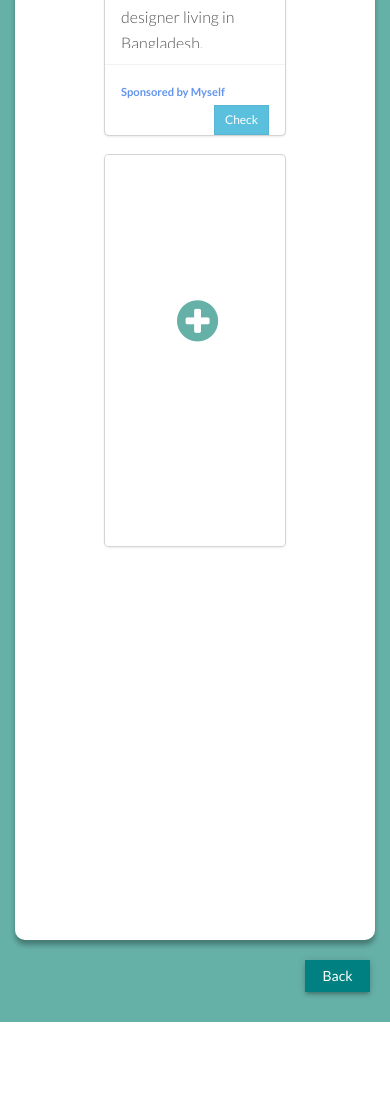
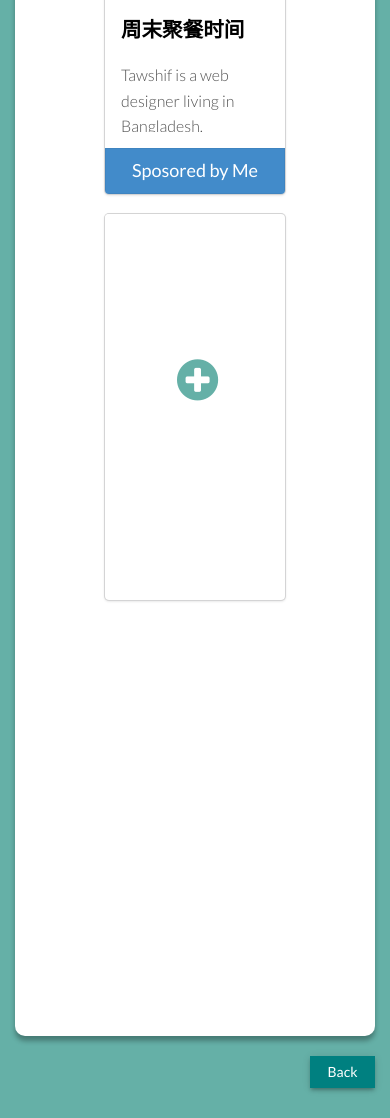
Before and after one commit to BorisChenCZY/BlockChainLotterySystem, a Django app: page /card in a window 390 px wide. Shown: the part 1057-2175 px from the top of the page. Before the commit the page ends 2079 px from the top, so only its background shows below. Run offline with Django 4.2, Linux system fonts and the light colour scheme; some libraries are stand-ins or nearby versions.

Commit message:
list page add

```diff
--- a/startvote/static/css/style.css
+++ b/startvote/static/css/style.css
@@ -117,7 +117,7 @@ a:hover {
 }
 
 .content,.container {
-	overflow: hidden;
+	/*overflow: hidden;*/
 }
 
 .trans {
--- a/startvote/templates/card.html
+++ b/startvote/templates/card.html
@@ -18,6 +18,7 @@
   <link rel="stylesheet" href="/static/css/style.css">
   <!-- skin -->
   <link rel="stylesheet" href="/static/skin/default.css"><script src="//code.jquery.com/jquery-1.11.1.min.js"></script>
+
     <!------ Include the above in your HEAD tag ---------->
 
     <style type="text/css">
@@ -187,7 +188,7 @@
         }
 
         .mycontainer{
-            border-radius: 10px;
+            border-radius: 10px 10px 10px 10px;
             margin-top: 50px;
             margin-bottom: 20px;
             background: #ffffff;
@@ -196,13 +197,34 @@
             padding-left: 90px;
             padding-right: 90px;
         }
+        .form-title-row{
+            display: inline-block;
+            box-sizing: border-box;
+            color: #4c565e;
+            font-size: 24px;
+            padding-top: 30px;
+            border-bottom: 2px solid #6caee0;
+            margin: 0;
+        }
+        .myfont{
+            font: 14px/1.5 Arial, Helvetica, sans-serif;
+            font-size: 40px; line-height: 30px;
+            font-weight: 500;
+            color: #4c565e;
+        }
     </style>
 </head>
 
 <body>
 <div class="container">
 <div class="container mycontainer">
-    <div class="row">
+    <div class="row" style="padding-left: 40%">
+        <div class="form-title-row">
+                <a href="{% url 'index' %}" ><h1 class="myfont">BlockVote</h1></a>
+            </div>
+    </div>
+
+    <div class="row" style="padding-top: 15px">
 
         <div class="col-sm-6 col-md-4 col-lg-3 mt-4">
             <div  class="card card-inverse card-info">
@@ -214,12 +236,12 @@
                         2018年“十佳毕业生”候选人有16位，16进10的校级评选中，他们将通过师生投票和评委评议的方式决出。师生投票在校级评选中占比为20%。
                     </div>
                 </div>
-                <div class="card-footer unfinish">
-                    <small style="font-weight: bold;">Unfinished</small>
-                    <a href="{% url 'form' %}"><button class="btn btn-info float-right btn-sm">Vote</button></a>
-                </div>
+                <a href="{% url 'form' %}"><button type="button" class="btn btn-danger btn-lg btn-block">Unfinished</button></a>
+
             </div>
         </div>
+
+
         <div class="col-sm-6 col-md-4 col-lg-3 mt-4">
             <div class="card card-inverse card-info">
                 <img class="card-img-top" src="http://success-at-work.com/wp-content/uploads/2015/04/free-stock-photos.gif">
@@ -230,10 +252,7 @@
                         Tawshif is a web designer living in Bangladesh.
                     </div>
                 </div>
-                <div class="card-footer finished">
-                    <small style="font-weight: bold;">Finished</small>
-                    <button class="btn btn-info float-right btn-sm">Check</button>
-                </div>
+                <a href="{% url 'index' %}"><button type="button" class="btn btn-success btn-lg btn-block">Finished</button></a>
             </div>
         </div>
         <div class="col-sm-6 col-md-4 col-lg-3 mt-4">
@@ -246,14 +265,12 @@
                         Tawshif is a web designer living in Bangladesh.
                     </div>
                 </div>
-                <div class="card-footer myself">
-                    <small style="font-weight: bold;">Sponsored by Myself</small>
-                    <button class="btn btn-info float-right btn-sm">Check</button>
-                </div>
+                <a href="{% url 'index' %}"><button type="button" class="btn btn-primary btn-lg btn-block">Sposored by Me</button></a>
             </div>
         </div>
 
 
+{#        加号#}
 
         <div class="col-sm-6 col-md-4 col-lg-3 mt-4">
             <div class="card card-inverse card-info ">
@@ -266,23 +283,16 @@
                         <br/>&nbsp
                     </div>
                 </div>
-                 <div class="card-footer-null">
-                    <small>&nbsp</small>
-                    <button class="btn btn-info float-right btn-sm btn-null">&nbsp</button>
-                </div>
+                 <button type="button" class="btn btn-primary btn-lg btn-block invisible">Sposored by Me</button>
+
             </div>
         </div>
 
-
-
-
-
-
-
-{#        空的card#}
+{#        空的card 仅仅用于占位#}
         <div class="col-sm-6 col-md-4 col-lg-3 mt-4">
             <div class="card card-inverse card-info card-null">
                 <img class="card-img-top-null" src="/static/img/null.png">
+                <a href="{% url 'form' %}"><i class="fa fa-plus-circle fa-3x invisible" style="color: #65B0A7;margin-left: 40%"></i></a>
                 <div class="card-block card-block-null">
 
                     <h4 class="card-title">&nbsp</h4>
@@ -290,12 +300,33 @@
                         <br/>&nbsp
                     </div>
                 </div>
-                <div class="card-footer-null">
-                    <small>&nbsp</small>
-                    <button class="btn btn-info float-right btn-sm btn-null">&nbsp</button>
-                </div>
+                 <button type="button" class="btn btn-primary btn-lg btn-block invisible">Sposored by Me</button>
+
             </div>
         </div>
+
+
+
+{##}
+{##}
+{##}
+{##}
+{#        <div class="col-sm-6 col-md-4 col-lg-3 mt-4">#}
+{#            <div class="card card-inverse card-info card-null">#}
+{#                <img class="card-img-top-null" src="/static/img/null.png">#}
+{#                <div class="card-block card-block-null">#}
+{##}
+{#                    <h4 class="card-title">&nbsp</h4>#}
+{#                    <div class="card-text">#}
+{#                        <br/>&nbsp#}
+{#                    </div>#}
+{#                </div>#}
+{#                <div class="card-footer-null">#}
+{#                    <small>&nbsp</small>#}
+{#                    <button class="btn btn-info float-right btn-sm btn-null">&nbsp</button>#}
+{#                </div>#}
+{#            </div>#}
+{#        </div>#}
 
 
 
@@ -304,12 +335,12 @@
 
 
 </div>
-    <div>
+    <div >
 
 {#        <a href="{% url 'index' %}">#}
 {#        <button class="btn btn-info float-right btn-sm btn-lg" style="margin-bottom: 20px">#}
 {#                  Back</button></a>#}
-        <a href="{% url 'index' %}"><button  type="button"  class="btn float-right" style="margin-bottom:30px;margin-right:5px;color:white;background:teal;box-shadow: 0 3px 4px 0 rgba(0, 0, 0, .14), 0 3px 3px -2px rgba(0, 0, 0, .2), 0 1px 8px 0 rgba(0, 0, 0, .12)">
+        <a href="{% url 'index' %}"><button  type="button"  class="btn float-right" style="margin-bottom:30px;margin-right:0px;color:white;background:teal;box-shadow: 0 3px 4px 0 rgba(0, 0, 0, .14), 0 3px 3px -2px rgba(0, 0, 0, .2), 0 1px 8px 0 rgba(0, 0, 0, .12)">
                   &nbsp&nbspBack&nbsp&nbsp</button></a>
     </div>
 
```
